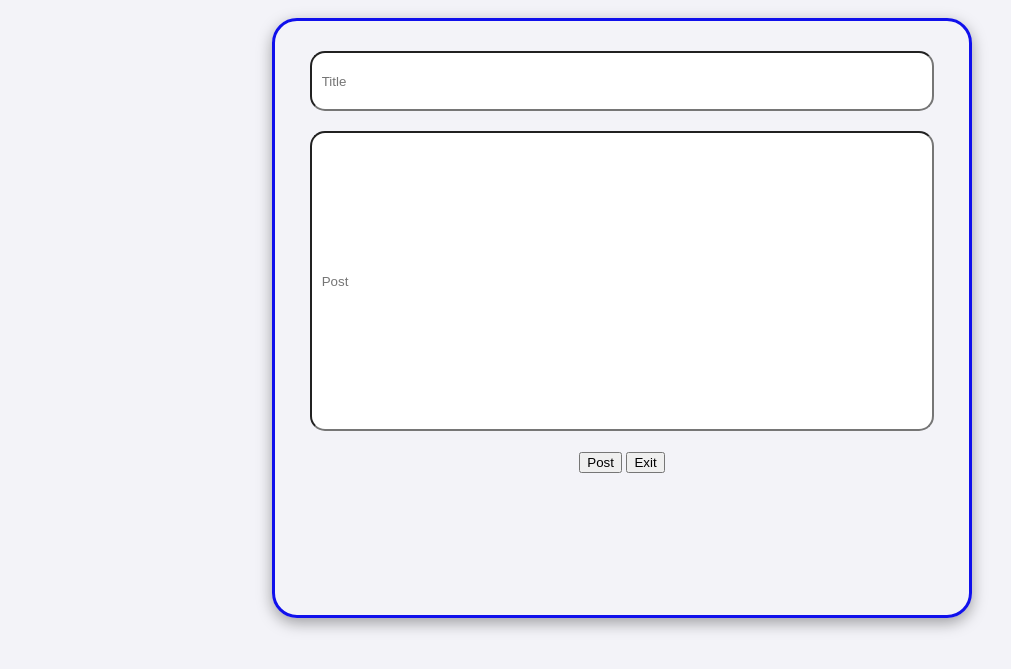
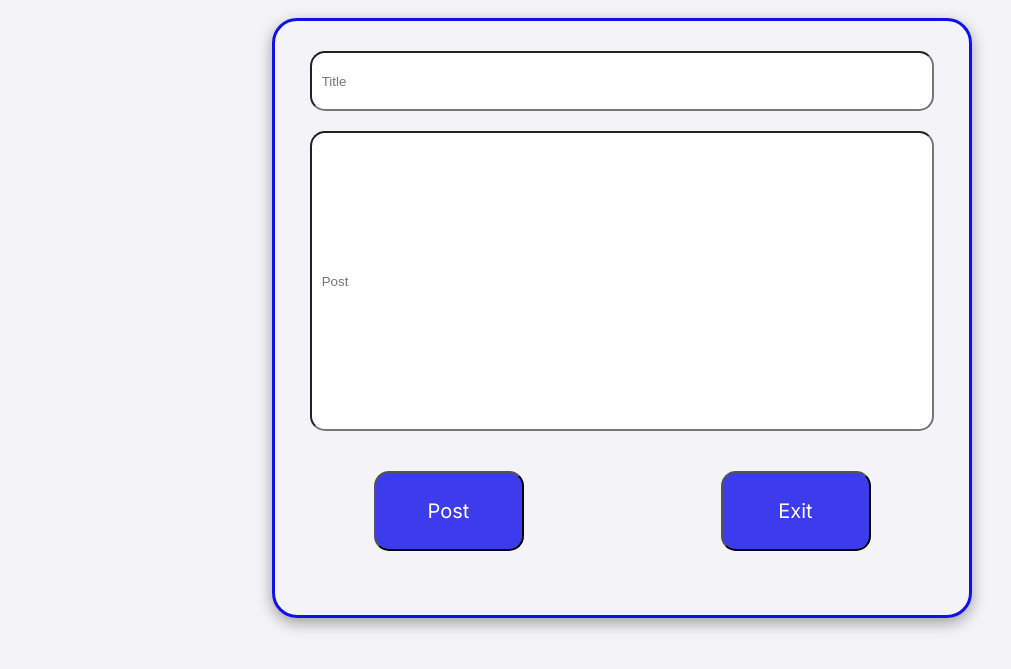
Before and after one commit to Jaysandjay/dynamic-blog-website, a plain HTML site: page new-post.html in a window 1280 px wide. Shown: the part 101-770 px from the top of the page, without its empty margins (18-1029 px from the left). Drawn offline with Linux system fonts and the light colour scheme; a web font is replaced by a local one.

Commit message:
added basic style to buttons

```diff
--- a/styles.css
+++ b/styles.css
@@ -65,3 +65,26 @@ input:hover{
     text-align: start;
     height: 300px;
 }
+
+.buttonContainer{
+    width: 100%;
+    margin-top: 20px;
+    display: flex;
+    justify-content: space-around;
+}
+
+.buttonContainer button{
+    font-family: "Inter", sans-serif;
+    border-radius: 15px;
+    background-color: rgb(16, 16, 236, 0.8);
+    color: white;
+    font-size: 20px;
+    width: 150px;
+    height: 80px;
+    transition: transform .2s;
+    cursor: pointer;
+}
+
+button:hover{
+    transform: scale(1.05);
+}
```
